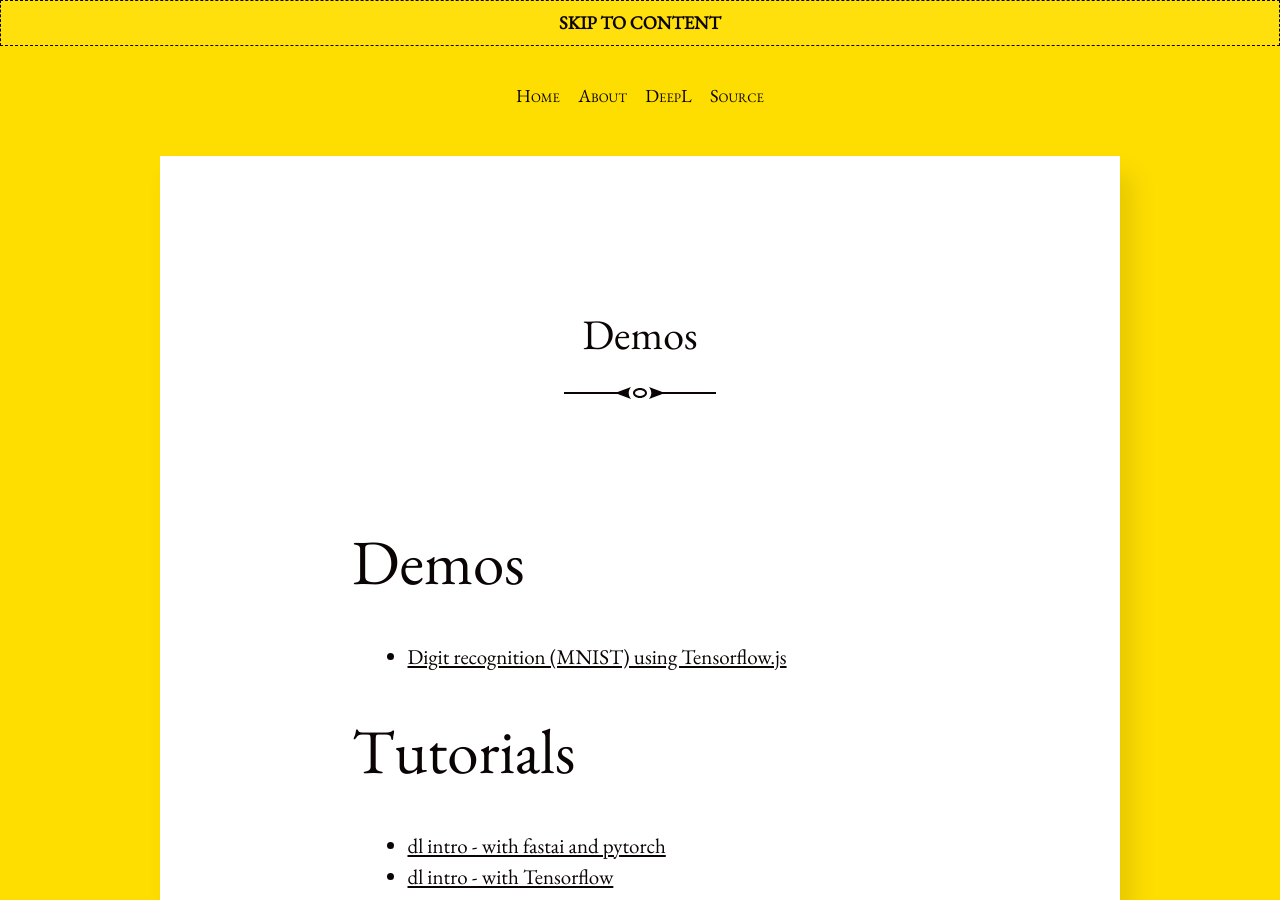
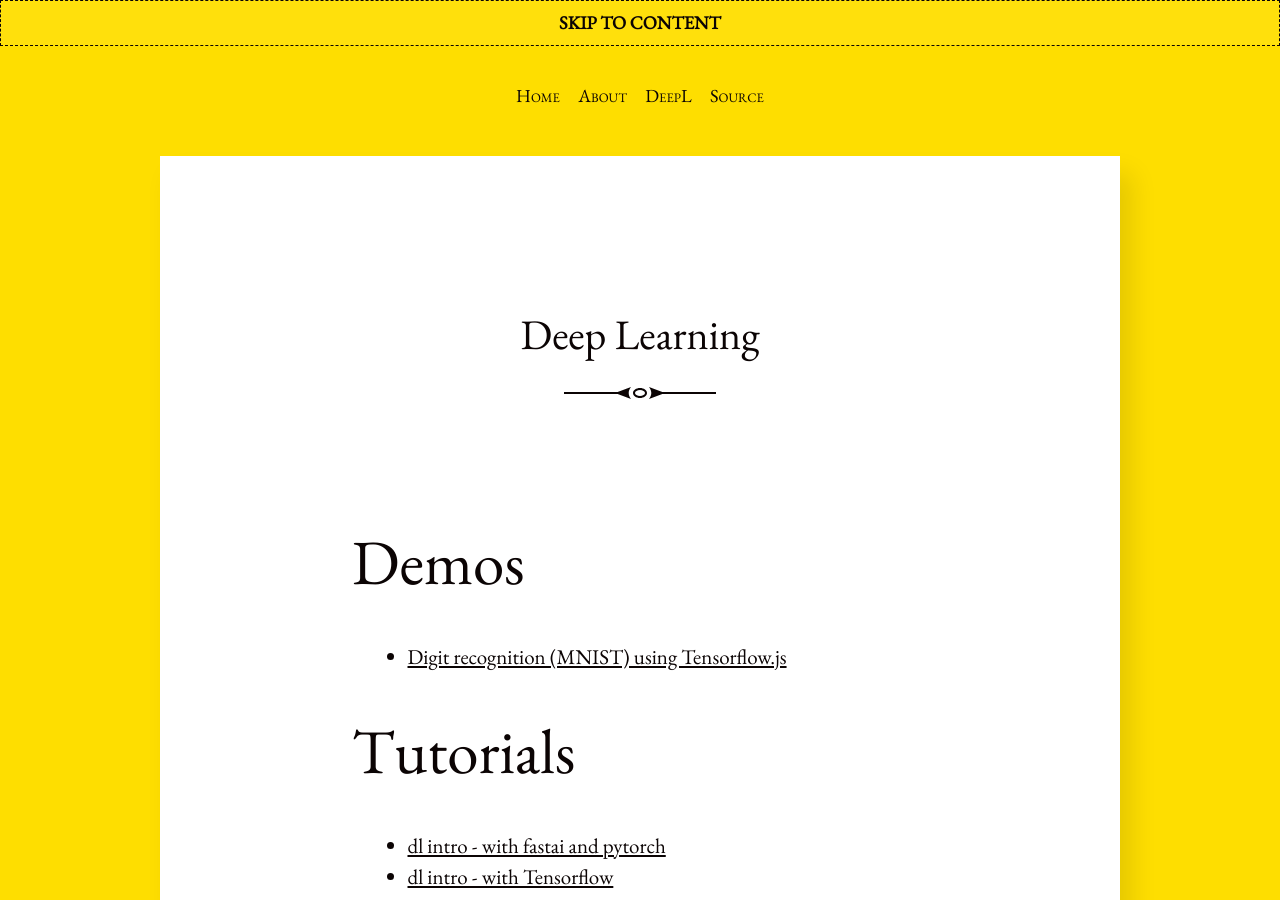
Before and after one commit to g13e/g13e.github.io, a Jekyll site: the page built from deeplearning.md, in a window 1280 px wide and 900 px high. Built offline with Jekyll 4.4.1, drawn with Linux system fonts in a browser that asks for light colours; our own code applies the rules of GitHub Pages for plain Markdown files.

Commit message:
front matter for dl page

```diff
--- a/deeplearning.md
+++ b/deeplearning.md
@@ -1,3 +1,7 @@
+---
+layout: page
+title: Deep Learning
+---
 # Demos
 * [Digit recognition (MNIST) using Tensorflow.js](https://g13e.github.io/demos/mnist/index.html)
 
```
